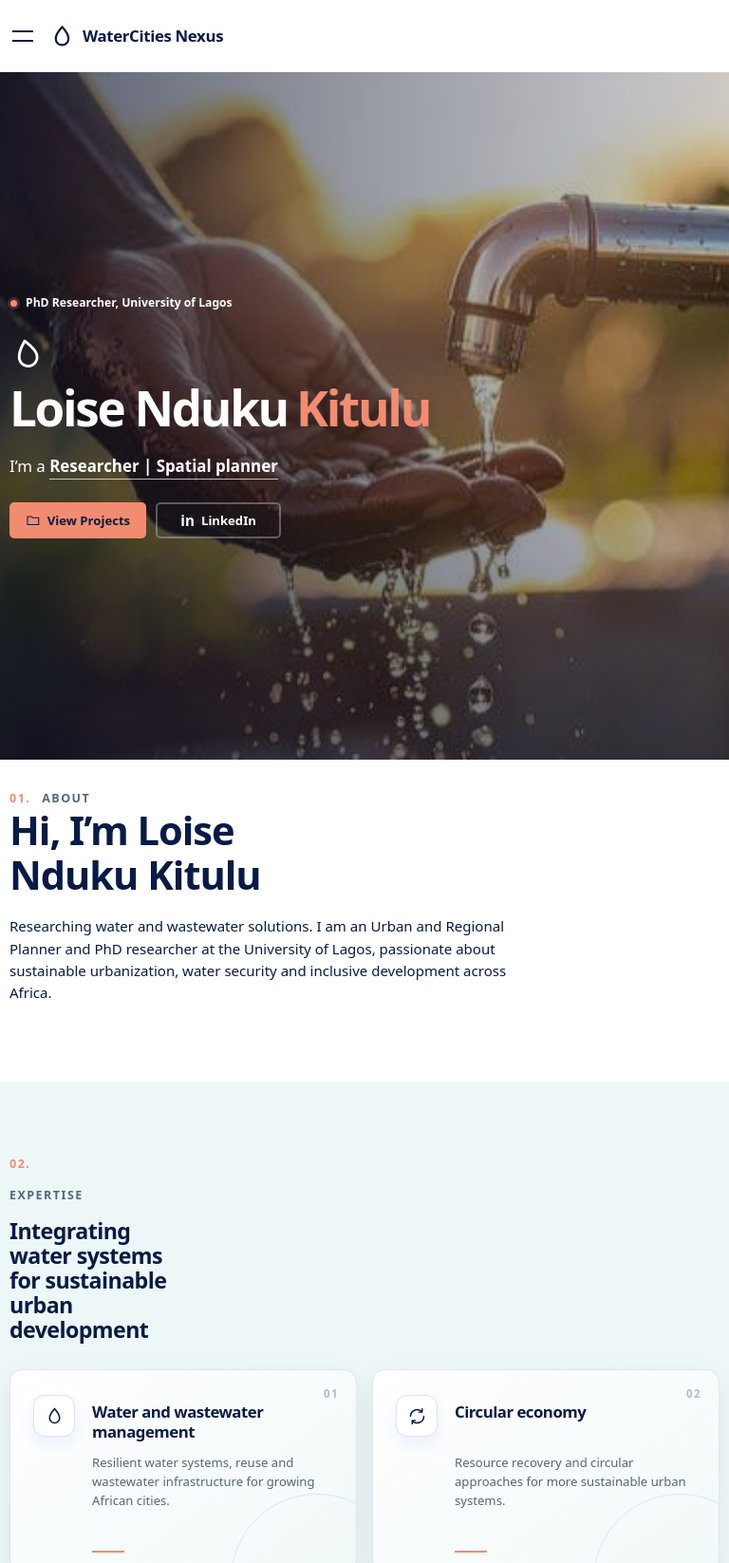
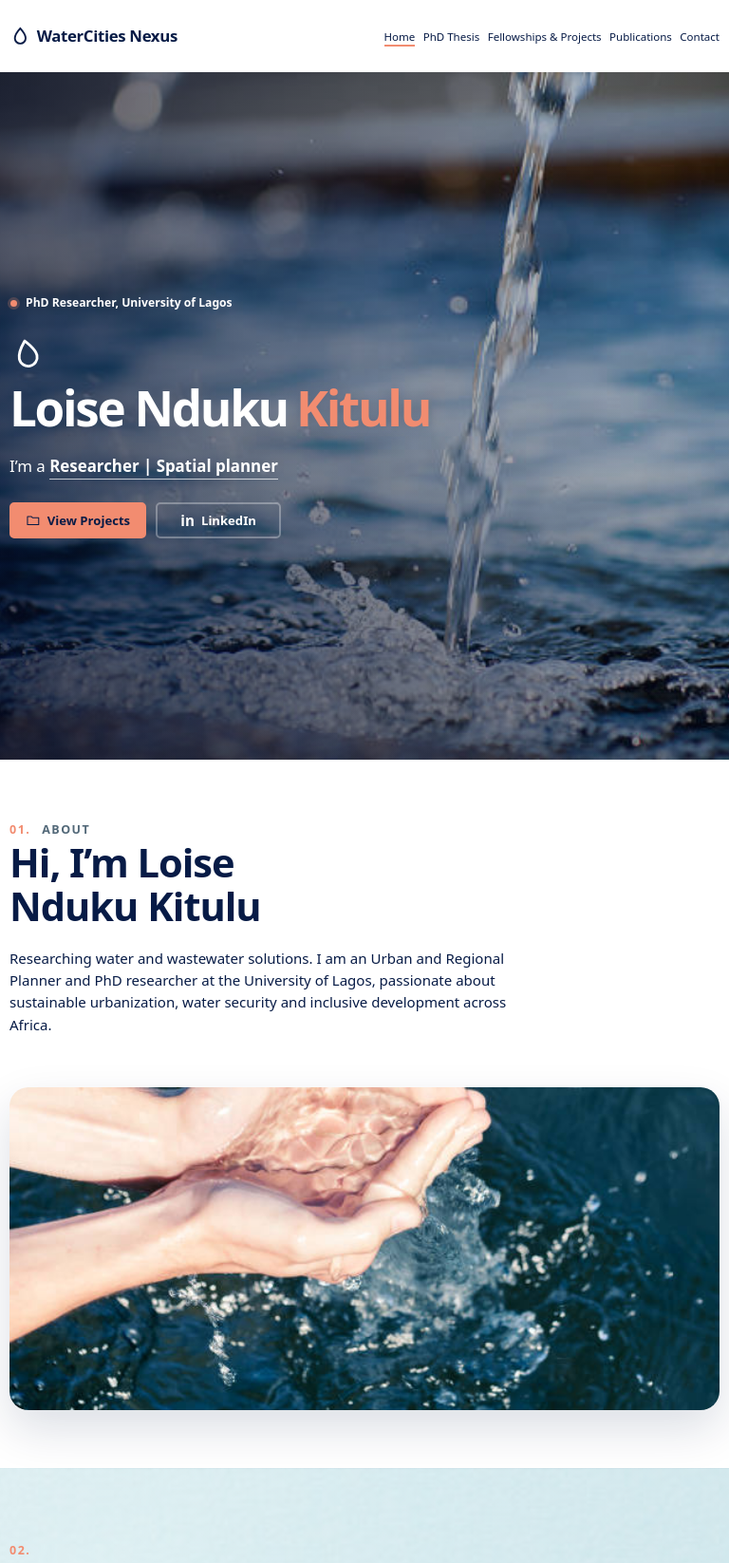
Before and after one commit to simbajr1/LNK, a plain HTML site: page index.html in a window 768 px wide. Shown: the top 1646 px of the page at 95% size. Drawn offline with Linux system fonts and the light colour scheme.

Commit message:
updated several pages in the site

```diff
--- a/assets/style.css
+++ b/assets/style.css
@@ -670,7 +670,7 @@ footer p {
 #cur.on {
   scale: 1;
 }
-@media (max-width: 860px) {
+@media (max-width: 720px) {
   .mb {
     display: block;
   }
@@ -711,6 +711,8 @@ footer p {
   .open header .lg .ic {
     color: #fff;
   }
+}
+@media (max-width: 860px) {
   .about {
     grid-template-columns: 1fr;
   }
@@ -824,7 +826,7 @@ h3 {
 .event {
   margin-top: 44px;
 }
-@media (max-width: 860px) {
+@media (max-width: 720px) {
   .nav {
     padding: 12px 16px;
   }
@@ -844,6 +846,8 @@ h3 {
   .nav ul a {
     font-size: 1.45rem;
   }
+}
+@media (max-width: 860px) {
   .it {
     height: clamp(175px, 48vw, 260px);
   }
@@ -934,7 +938,7 @@ p,
   }
 }
 /* Fully off-canvas mobile navigation, including its background */
-@media (max-width: 860px) {
+@media (max-width: 720px) {
   header {
     z-index: 80;
   }
@@ -1138,7 +1142,7 @@ p,
 }
 
 /* ===== Mobile menu: hamburger on the left, drawer slides from the left ===== */
-@media (max-width: 860px) {
+@media (max-width: 720px) {
   .nav {
     justify-content: flex-start;
     gap: 6px;
@@ -1444,7 +1448,7 @@ p,
     max-height: 460px;
   }
 }
-@media (max-width: 860px) {
+@media (max-width: 720px) {
   .open header .lg {
     visibility: hidden;
   }
@@ -2068,7 +2072,7 @@ footer {
   background: #04102e;
 }
 
-@media (max-width: 760px) {
+@media (max-width: 720px) {
   header:not(.sc) .nav ul a,
   header.sc .nav ul a,
   .nav ul a,
@@ -2101,6 +2105,8 @@ footer {
   header .nav {
     padding: 0 10px;
   }
+}
+@media (max-width: 760px) {
   .hero {
     height: auto;
     min-height: 100svh;
@@ -2214,3 +2220,95 @@ footer {
 .conference-highlights h4 {
   color: var(--n);
 }
+
+/* Homepage image placements */
+section[id] {
+  scroll-margin-top: 76px;
+}
+.hero {
+  height: calc(100svh - 76px);
+  min-height: 580px;
+}
+.hero > img {
+  object-position: 58% 50%;
+}
+#about {
+  padding: clamp(56px, 8vw, 96px) 0;
+  background: #fff;
+}
+.about {
+  grid-template-columns: minmax(0, 1fr) minmax(280px, 0.9fr);
+}
+.about-image {
+  min-height: 340px;
+  border-radius: 20px;
+  background: url("img/water-hands.png") 54% center / cover;
+  box-shadow: 0 20px 48px rgba(7, 27, 70, 0.14);
+}
+.expertise {
+  background:
+    linear-gradient(rgba(238, 247, 247, 0.76), rgba(238, 247, 247, 0.76)),
+    url("img/water-metrics.png") center 52% / cover;
+}
+.expertise-card,
+.expertise-wide {
+  background:
+    linear-gradient(145deg, rgba(255, 255, 255, 0.96), rgba(238, 247, 247, 0.88)),
+    #fff;
+}
+.contact-compact {
+  background:
+    linear-gradient(90deg, rgba(7, 27, 70, 0.94), rgba(7, 27, 70, 0.76)),
+    url("img/water-tap-sunset.png") center 48% / cover;
+}
+@media (max-width: 760px) {
+  section[id] {
+    scroll-margin-top: 68px;
+  }
+  .hero {
+    height: calc(100svh - 68px);
+    min-height: 520px;
+    margin-top: 68px;
+  }
+  .hero > img {
+    object-position: 64% 50%;
+  }
+  .about-image {
+    min-height: 240px;
+  }
+}
+@media (max-width: 860px) {
+  .about {
+    grid-template-columns: 1fr;
+  }
+}
+
+@media (min-width: 721px) and (max-width: 860px) {
+  .nav {
+    gap: 12px;
+    padding: 0 16px;
+  }
+  .lg {
+    flex: none;
+    gap: 6px;
+    font-size: clamp(0.86rem, 1.35vw, 1.05rem);
+  }
+  .lg .ic {
+    width: 1.35em;
+    height: 1.35em;
+  }
+  .mb {
+    display: none;
+  }
+  .nav .btn {
+    display: inline-flex;
+  }
+  .nav ul {
+    flex: none;
+    gap: clamp(7px, 1.1vw, 13px);
+  }
+  .nav ul a {
+    font-size: clamp(0.72rem, 0.95vw, 0.82rem);
+    white-space: nowrap;
+  }
+}
--- a/index.html
+++ b/index.html
@@ -172,8 +172,8 @@
     <main>
       <section class="hero">
         <img
-          src="assets/img/tap-conservation-hero.png"
-          alt="Hands catching water from a tap in the sunlight"
+          src="assets/img/hero-water-pour.png"
+          alt="Water pouring into a clear pool"
         />
         <div class="w">
           <span class="pill" data-r><i></i>PhD Researcher, University of Lagos</span>
@@ -221,10 +221,10 @@
               across Africa.
             </p>
           </div>
-          <div></div>
+          <div class="about-image" aria-hidden="true"></div>
         </div>
       </section>
-      <section class="alt">
+      <section class="alt expertise">
         <div class="w">
           <p class="section-no" data-r>02.</p>
           <p class="section-kicker" data-r>Expertise</p>
```
Also changed, not shown: assets/img/hero-water-pour.png (added), assets/img/water-hands.png (added), assets/img/water-metrics.png (added), assets/img/water-tap-sunset.png (added).
